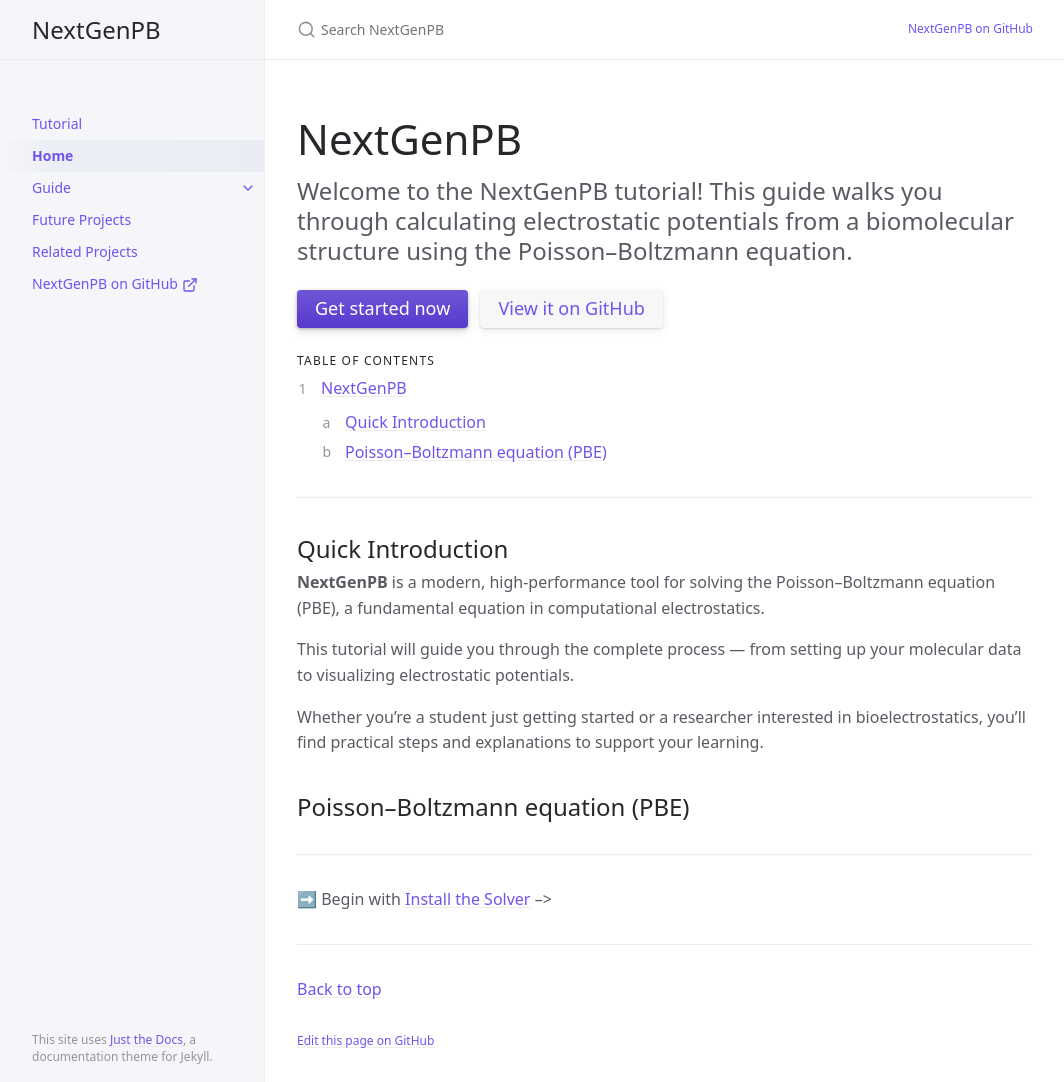
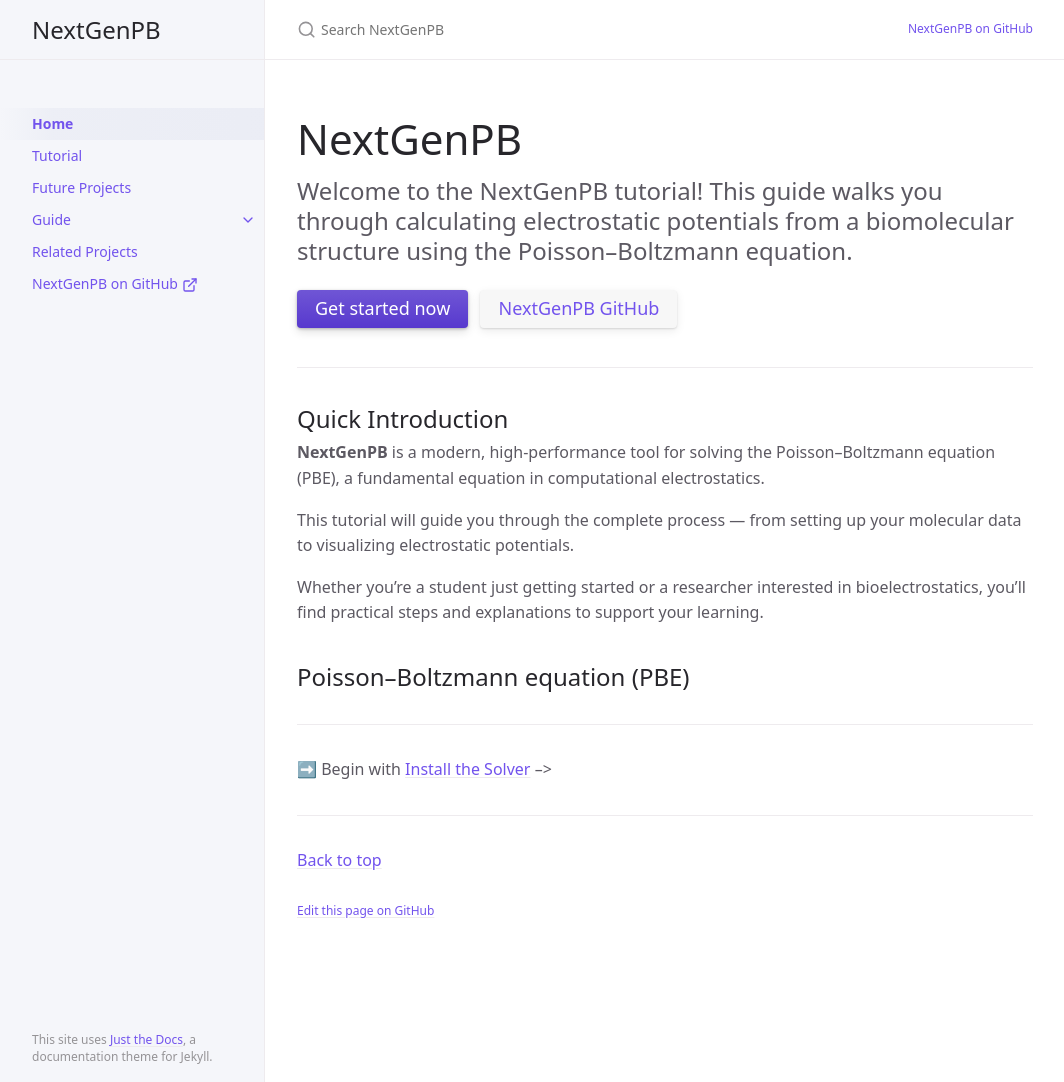
Before and after one commit to vdiflorio/nextgenpb_tutorial, a Jekyll site: the page built from index.md, in a window 1280 px wide and 1082 px high. Shown: the whole window, without its empty margins (107-1171 px from the left). Built offline with Jekyll 4.4.1, drawn with Linux system fonts in a browser that asks for light colours; cached includes are drawn as plain includes.

Commit message:
litte reorder

```diff
--- a/index.md
+++ b/index.md
@@ -13,14 +13,9 @@ Welcome to the **NextGenPB** tutorial! This guide walks you through calculating
 {: .fs-6 .fw-300 }
 
 [Get started now](#quick-introduction){: .btn .btn-primary .fs-5 .mb-4 .mb-md-0 .mr-2 }
-[View it on GitHub][Just the Docs repo]{: .btn .fs-5 .mb-4 .mb-md-0 }
+[NextGenPB GitHub][Just the Docs repo]{: .btn .fs-5 .mb-4 .mb-md-0 }
 <!-- [Devel directory][Just the Docs repo devel]{: .btn .fs-5 .mb-4 .mb-md-0 } -->
 
-## Table of contents
-{: .no_toc .text-delta }
-
-1. TOC
-{:toc}
 ---
 
 ## Quick Introduction
```
Also changed, not shown: docs/guide/index.md (+1 -1 lines), docs/tutorial/index.md (+1 -1 lines).
